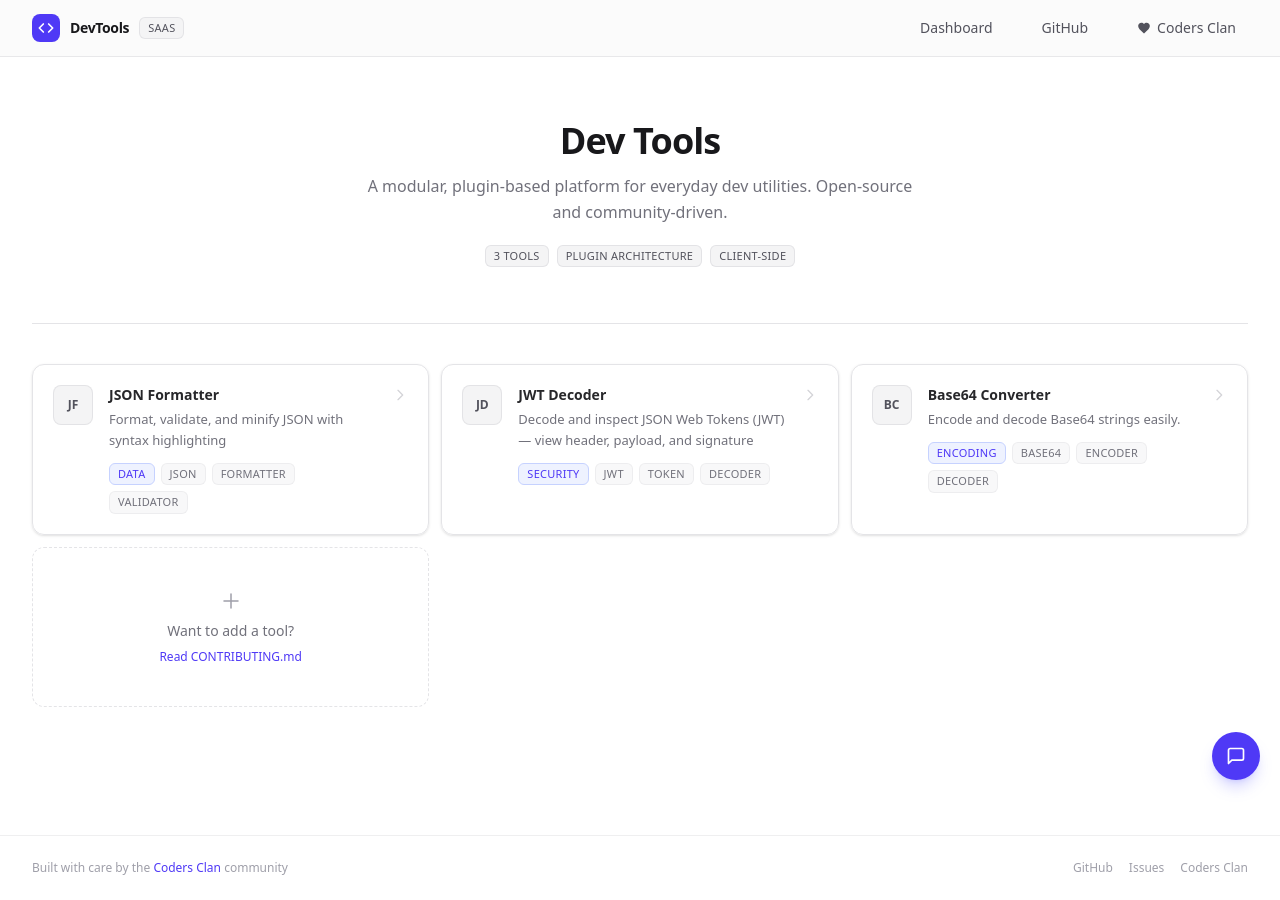
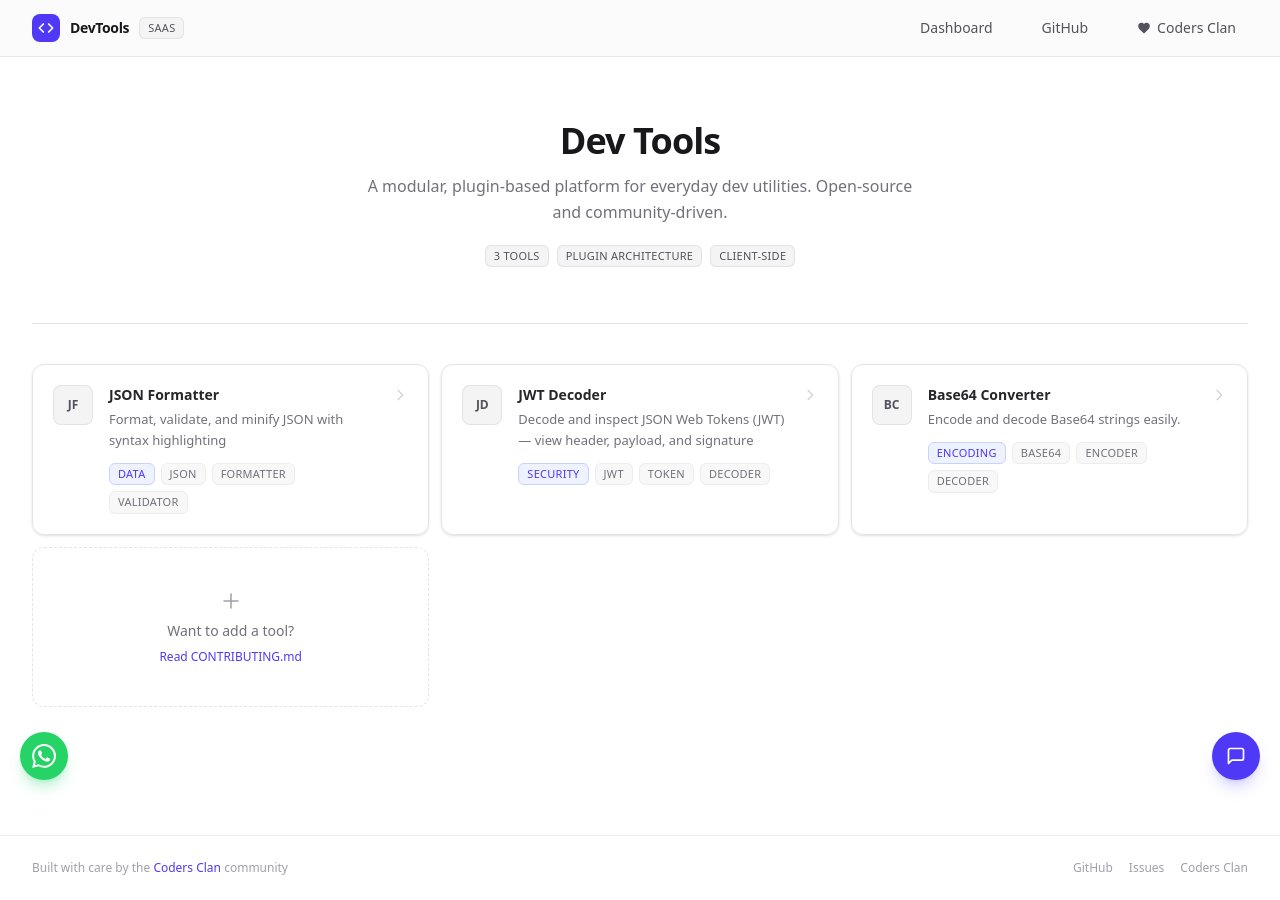
Before and after one commit to davesheffer/dev-tool-saas, a Next.js app: page / in a window 1280 px wide. Built offline with nearby package versions, Linux system fonts and the light colour scheme.

Commit message:
Add WhatsApp button for customer support (#14)
ORC-Publication-Command: wcommit_63b5c1069656d1d2110a6ef0

Co-authored-by: ORC Control Plane <davesheffer@users.noreply.github.com>

```diff
--- a/src/app/layout.tsx
+++ b/src/app/layout.tsx
@@ -2,6 +2,7 @@
 import { Geist, Geist_Mono } from "next/font/google";
 import { Navbar } from "@/components/navbar";
 import { SupportChat } from "@/components/support-chat";
+import { WhatsAppButton } from "@/components/whatsapp-button";
 import "./globals.css";
 
 const geistSans = Geist({
@@ -33,6 +34,7 @@
         <Navbar />
         {children}
         <SupportChat />
+        <WhatsAppButton />
 
         {/* Footer */}
         <footer className="border-t border-zinc-200/60 mt-16">
--- /dev/null
+++ b/src/components/whatsapp-button.tsx
@@ -0,0 +1,19 @@
+const WHATSAPP_URL = "https://wa.me/972547094300";
+
+export function WhatsAppButton() {
+  return (
+    <a
+      href={WHATSAPP_URL}
+      target="_blank"
+      rel="noopener noreferrer"
+      aria-label="Contact us on WhatsApp"
+      title="Contact us on WhatsApp"
+      className="fixed bottom-5 left-5 z-50 flex items-center justify-center w-12 h-12 rounded-full bg-[#25D366] text-white shadow-lg shadow-green-500/25 hover:bg-[#20bd5a] transition-all duration-200"
+    >
+      {/* WhatsApp icon */}
+      <svg className="w-6 h-6" viewBox="0 0 24 24" fill="currentColor" aria-hidden="true">
+        <path d="M17.472 14.382c-.297-.149-1.758-.867-2.03-.967-.273-.099-.471-.148-.67.15-.197.297-.767.966-.94 1.164-.173.199-.347.223-.644.075-.297-.15-1.255-.463-2.39-1.475-.883-.788-1.48-1.761-1.653-2.059-.173-.297-.018-.458.13-.606.134-.133.298-.347.446-.52.149-.174.198-.298.298-.497.099-.198.05-.371-.025-.52-.075-.149-.669-1.612-.916-2.207-.242-.579-.487-.5-.669-.51-.173-.008-.371-.01-.57-.01-.198 0-.52.074-.792.372-.272.297-1.04 1.016-1.04 2.479 0 1.462 1.065 2.875 1.213 3.074.149.198 2.096 3.2 5.077 4.487.709.306 1.262.489 1.694.625.712.227 1.36.195 1.871.118.571-.085 1.758-.719 2.006-1.413.248-.694.248-1.289.173-1.413-.074-.124-.272-.198-.57-.347m-5.421 7.403h-.004a9.87 9.87 0 0 1-5.031-1.378l-.361-.214-3.741.982.998-3.648-.235-.374a9.86 9.86 0 0 1-1.51-5.26c.001-5.45 4.436-9.884 9.888-9.884 2.64 0 5.122 1.03 6.988 2.898a9.825 9.825 0 0 1 2.893 6.994c-.003 5.45-4.437 9.884-9.885 9.884m8.413-18.297A11.815 11.815 0 0 0 12.05 0C5.495 0 .16 5.335.157 11.892c0 2.096.547 4.142 1.588 5.945L.057 24l6.305-1.654a11.882 11.882 0 0 0 5.683 1.448h.005c6.554 0 11.89-5.335 11.893-11.893a11.821 11.821 0 0 0-3.48-8.413Z" />
+      </svg>
+    </a>
+  );
+}
```
